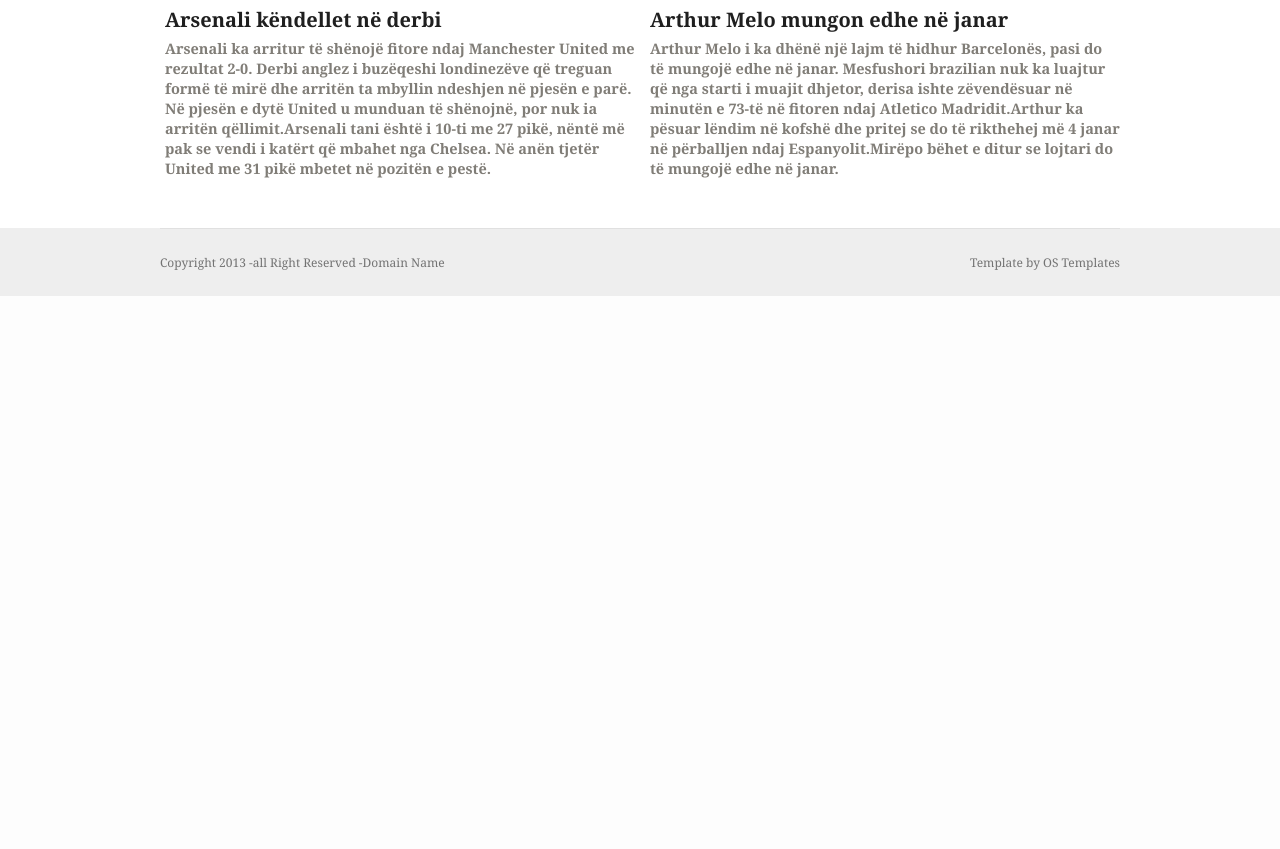
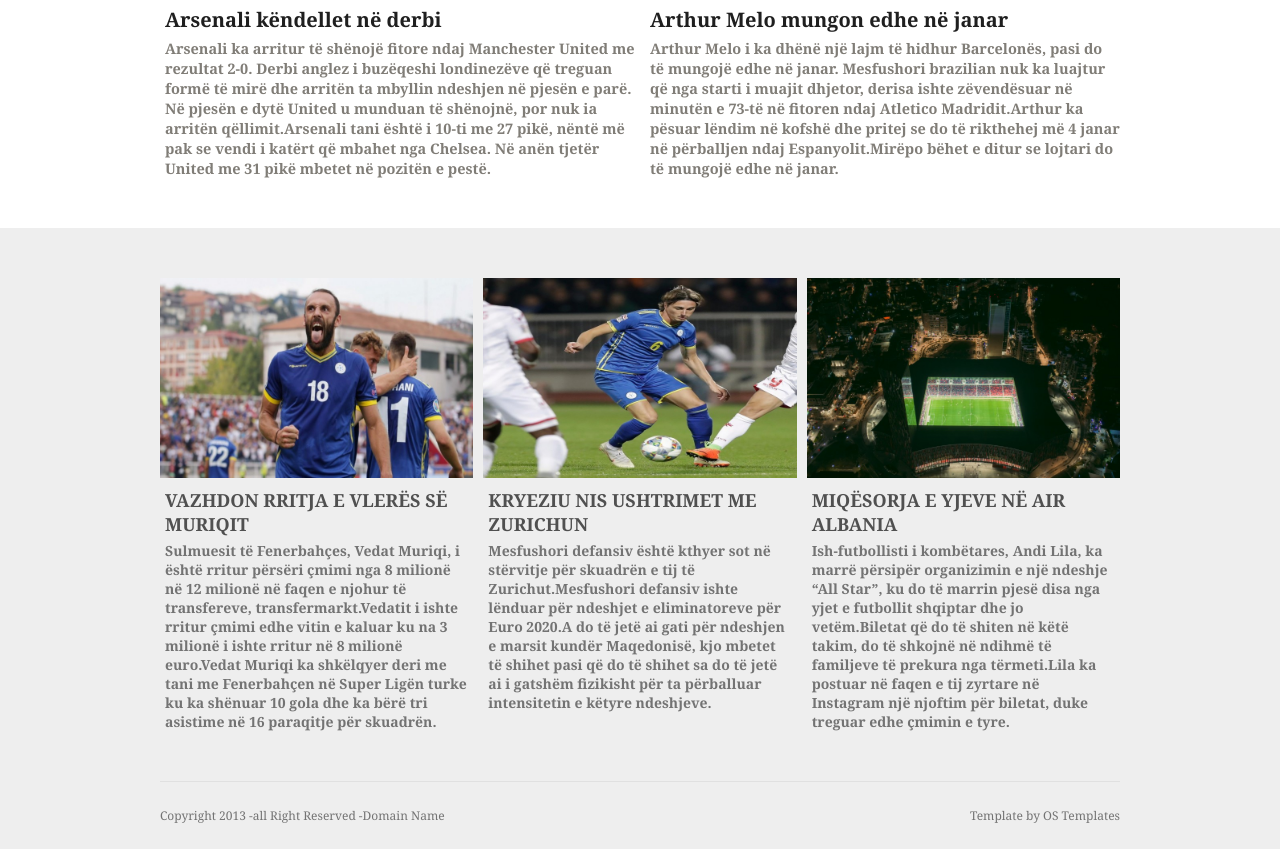
Before and after one commit to betimtasholli/INT19_20_Gr4, a PHP site: page /Lajmet.html in a window 1280 px wide. Shown: the part 1774-2623 px from the top of the page. Before the commit the page ends 2070 px from the top, so only its background shows below. Run offline with PHP 8.4, Linux system fonts and the light colour scheme.

Commit message:
Krijimi i footerit te lajmet

```diff
--- a/Lajmet.html
+++ b/Lajmet.html
@@ -230,6 +230,42 @@
         </div>
       </div>
     </div>
+    <div class="footer">
+      <div class="container">
+        <div class="footer-block">
+          <div class="footerLeft">
+            <img src="images/muriqi.jpg" width="100%" alt=""/>
+            <h1 style="padding-bottom:5px; padding-top:5px; color:#505050; font-size:18px; padding-left: 5px;padding-right: 5px;">
+              VAZHDON RRITJA E VLERËS SË MURIQIT
+            </h1>
+            <h3 style="font-size: 14px; color:#737373 ; padding-left: 5px;padding-right: 5px;">
+              Sulmuesit të Fenerbahçes, Vedat Muriqi, i është rritur përsëri çmimi nga 8 milionë në 12 milionë në faqen e njohur të transfereve, transfermarkt.Vedatit i ishte rritur çmimi edhe vitin e kaluar ku na 3 milionë i ishte rritur në 8 milionë euro.Vedat Muriqi ka shkëlqyer deri me tani me Fenerbahçen në Super Ligën turke ku ka shënuar 10 gola dhe ka bërë tri asistime në 16 paraqitje për skuadrën.
+            </h3>
+          </div>
+          <div class="footerCenter">
+            <img src="images/kryeziu.jpg" width="100%" alt=""/>
+            <h1 style="padding-bottom:5px; padding-top:5px; color:#505050; font-size:18px; padding-left: 5px;padding-right: 5px;">
+              KRYEZIU NIS USHTRIMET ME ZURICHUN
+            </h1>
+            <h3 style="font-size: 14px; color:#737373 ; padding-left: 5px;padding-right: 5px;">
+              Mesfushori defansiv është kthyer sot në stërvitje për skuadrën e tij të Zurichut.Mesfushori defansiv ishte lënduar për ndeshjet e eliminatoreve për Euro 2020.A do të jetë ai gati për ndeshjen e marsit kundër Maqedonisë, kjo mbetet të shihet pasi që do të shihet sa do të jetë ai i gatshëm fizikisht për ta përballuar intensitetin e këtyre ndeshjeve.
+            </h3>
+
+          </div>
+          <div class="footerRight">
+            <img src="images/airalbania.png" width="100%" alt=""/>
+            <h1 style="padding-bottom:5px; padding-top:5px; color:#505050; font-size:18px; padding-left: 5px;padding-right: 5px;">
+              MIQËSORJA E YJEVE NË AIR ALBANIA
+            </h1>
+            <h3 style="font-size: 14px; color:#737373 ; padding-left: 5px;padding-right: 5px;">
+              Ish-futbollisti i kombëtares, Andi Lila, ka marrë përsipër organizimin e një ndeshje “All Star”, ku do të marrin pjesë disa nga yjet e futbollit shqiptar dhe jo vetëm.Biletat që do të shiten në këtë takim, do të shkojnë në ndihmë të familjeve të prekura nga tërmeti.Lila ka postuar në faqen e tij zyrtare në Instagram një njoftim për biletat, duke treguar edhe çmimin e tyre.
+            </h3>
+
+          </div>
+
+        </div>
+      </div>
+    </div>
     <div class="copyright">
       <div class="container">
         <div class="copyrightline">
--- a/styles/lajmet.css
+++ b/styles/lajmet.css
@@ -150,6 +150,33 @@
   padding-top: 25px;
 }
 
+.footer{
+  width:100%;
+  background-color: #eee;
+  padding-top:50px;
+  padding-bottom:50px;
+}
+
+.footer-block {
+  display: flex;
+  width: 100%;
+}
+
+.footerLeft{
+  width:33%;
+}
+
+.footerCenter{
+  width: 33%;
+  padding-left: 10px;
+  padding-right: 10px;
+}
+
+.footerRight{
+width: 33%;
+
+}
+
 .copyright {
   background: #eee;
 }
```
Also changed, not shown: images/airalbania.png (added), images/kryeziu.jpg (added), images/muriqi.jpg (added).
